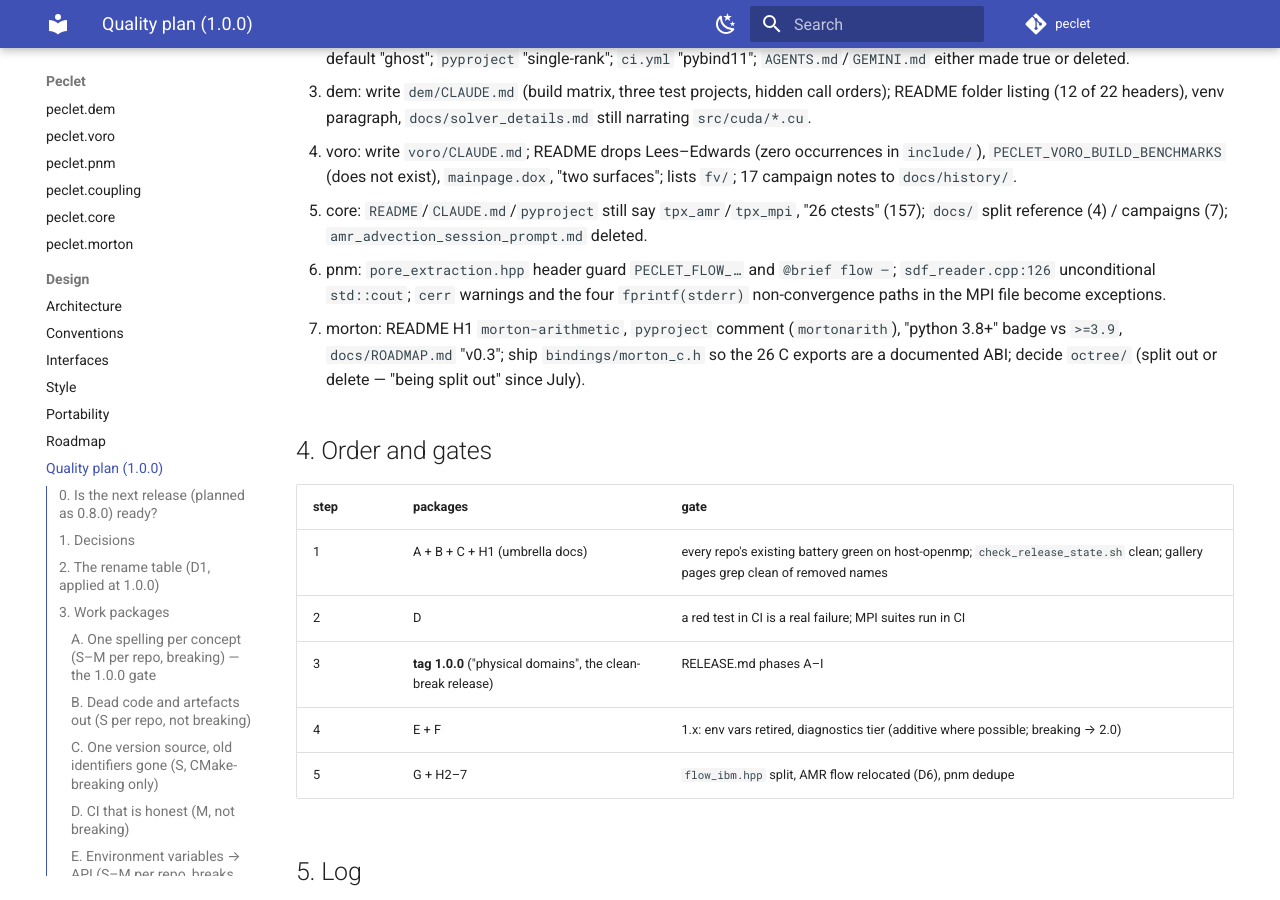
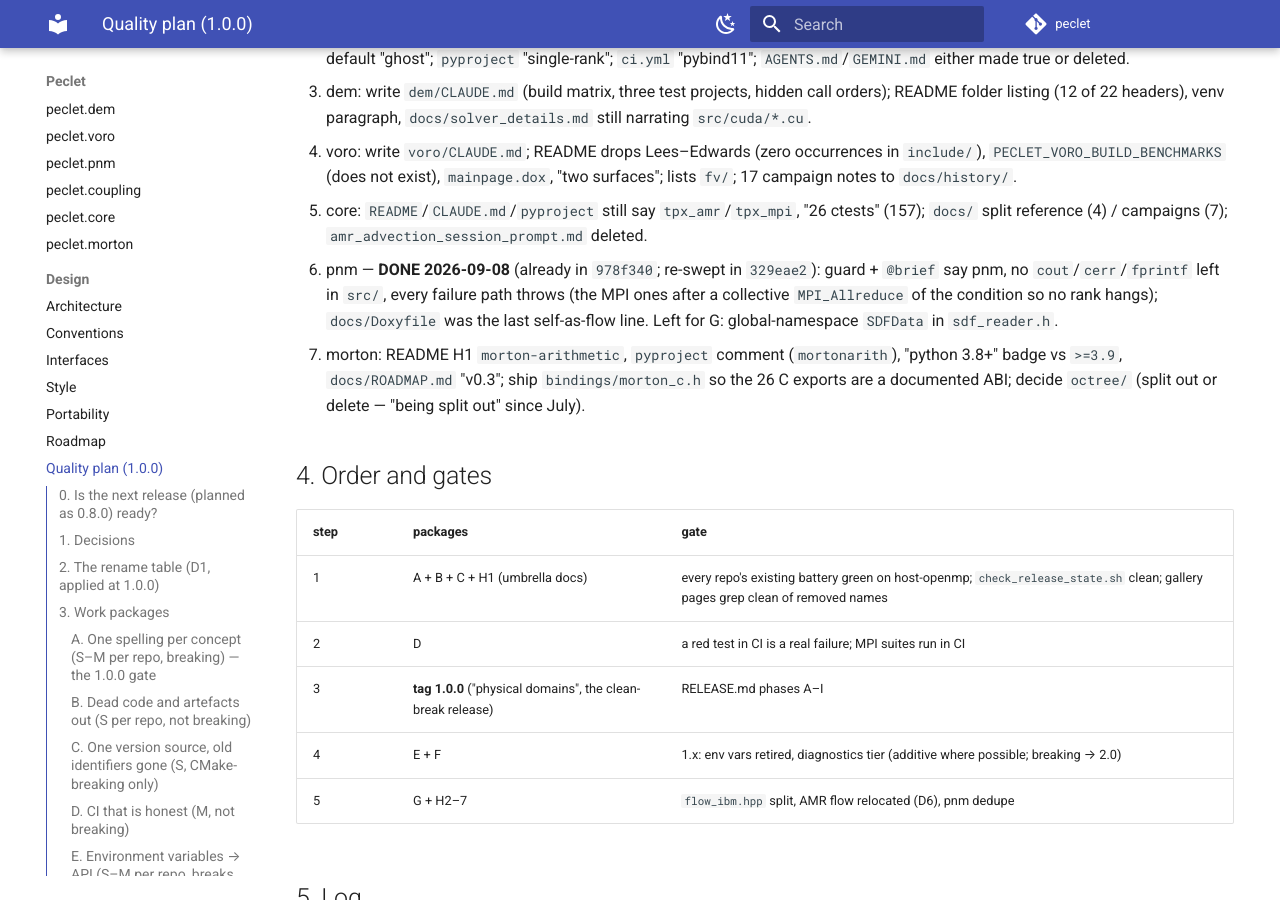
Before and after one commit to computational-chemical-engineering/peclet, an MkDocs documentation site: the page built from docs/QUALITY_PLAN.md, in a window 1280 px wide and 900 px high, scrolled down 8004 px. Built offline with MkDocs 1.6.1 and Material for MkDocs 9.7.7, drawn with Linux system fonts in a browser that asks for light colours; comment, search, counter and statistics services are not loaded.

Commit message:
docs: QUALITY_PLAN — pnm H.6 done
Co-Authored-By: Claude Fable 5.1 <noreply@anthropic.com>
Claude-Session: https://claude.ai/code/session_01Wqm2gbrbGKeKH8YVUHoTch

```diff
--- a/docs/QUALITY_PLAN.md
+++ b/docs/QUALITY_PLAN.md
@@ -295,9 +295,10 @@ stops returning energy through `maxVolErr`.
    17 campaign notes to `docs/history/`.
 5. core: `README`/`CLAUDE.md`/`pyproject` still say `tpx_amr`/`tpx_mpi`, "26 ctests" (157);
    `docs/` split reference (4) / campaigns (7); `amr_advection_session_prompt.md` deleted.
-6. pnm: `pore_extraction.hpp` header guard `PECLET_FLOW_…` and `@brief flow —`; `sdf_reader.cpp:126`
-   unconditional `std::cout`; `cerr` warnings and the four `fprintf(stderr)` non-convergence paths
-   in the MPI file become exceptions.
+6. pnm — **DONE 2026-09-08** (already in `978f340`; re-swept in `329eae2`): guard + `@brief` say pnm,
+   no `cout`/`cerr`/`fprintf` left in `src/`, every failure path throws (the MPI ones after a collective
+   `MPI_Allreduce` of the condition so no rank hangs); `docs/Doxyfile` was the last self-as-flow line.
+   Left for G: global-namespace `SDFData` in `sdf_reader.h`.
 7. morton: README H1 `morton-arithmetic`, `pyproject` comment (`mortonarith`), "python 3.8+" badge
    vs `>=3.9`, `docs/ROADMAP.md` "v0.3"; ship `bindings/morton_c.h` so the 26 C exports are a
    documented ABI; decide `octree/` (split out or delete — "being split out" since July).
```
